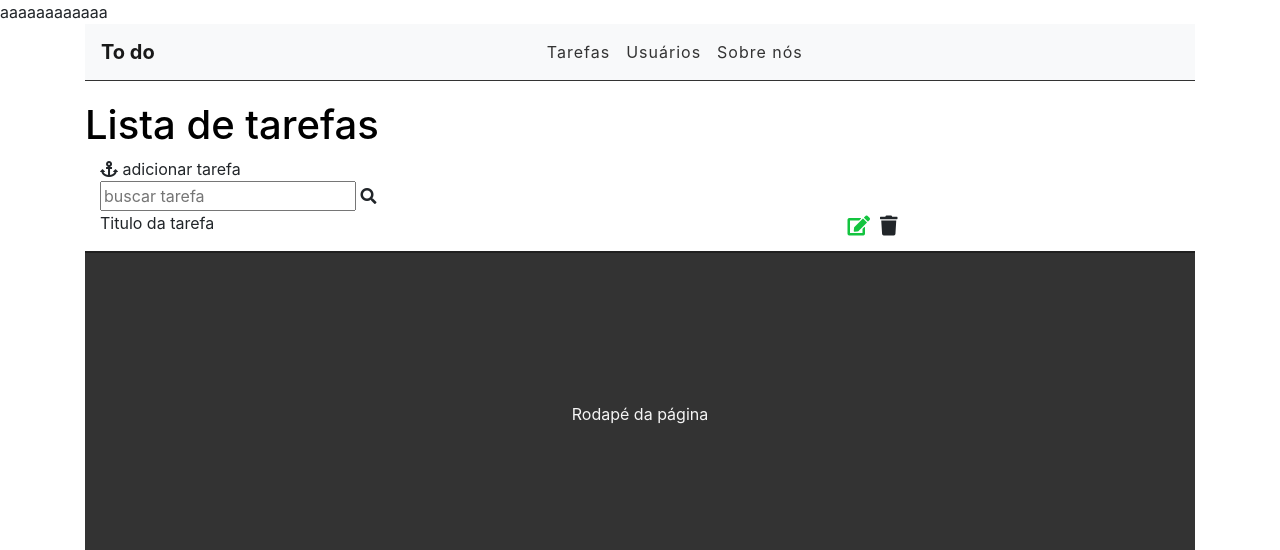
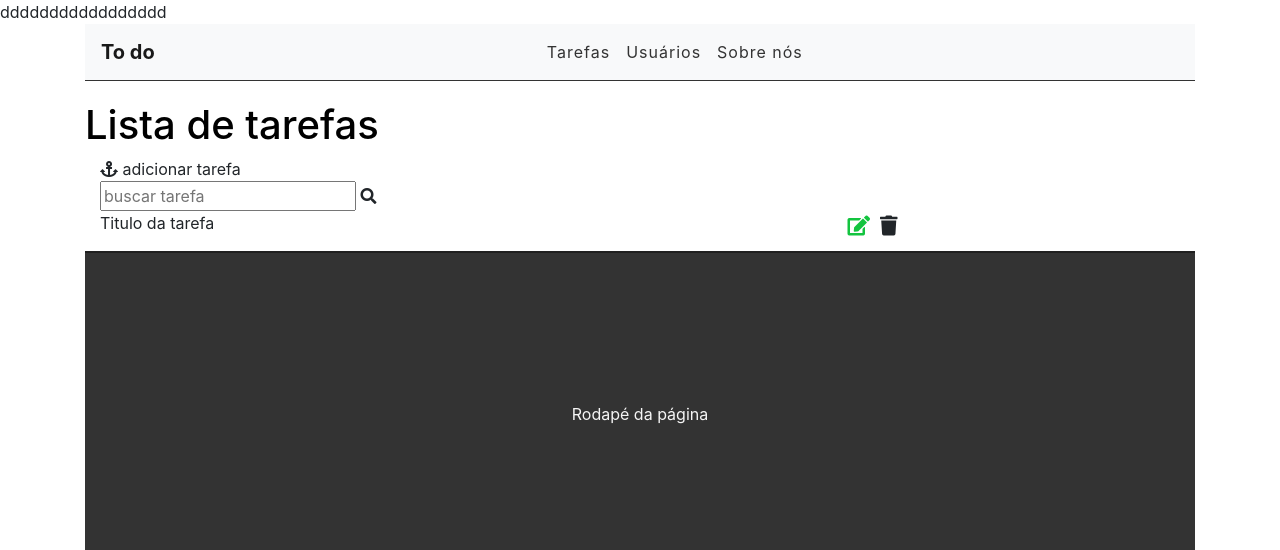
Before and after one commit to diefersonflori/django-python-hora-de-codar, a Django app: page / in a window 1280 px wide. Shown: the top 550 px of the page. Run offline with Django 3.2, Linux system fonts and the light colour scheme; some libraries are stand-ins or nearby versions.

Commit message:
testando2

```diff
--- a/tasks/templates/base.html
+++ b/tasks/templates/base.html
@@ -12,7 +12,7 @@
     <link rel="stylesheet" href="https://use.fontawesome.com/releases/v5.7.2/css/all.css" integrity="sha384-fnmOCqbTlWIlj8LyTjo7mOUStjsKC4pOpQbqyi7RrhN7udi9RwhKkMHpvLbHG9Sr" crossorigin="anonymous">
     <link rel="stylesheet" href="{% static 'css/style.css'%}">
 </head>
-aaaaaaaaaaaa
+ddddddddddddddddd
 <body>
 
     <div class="container">
```
